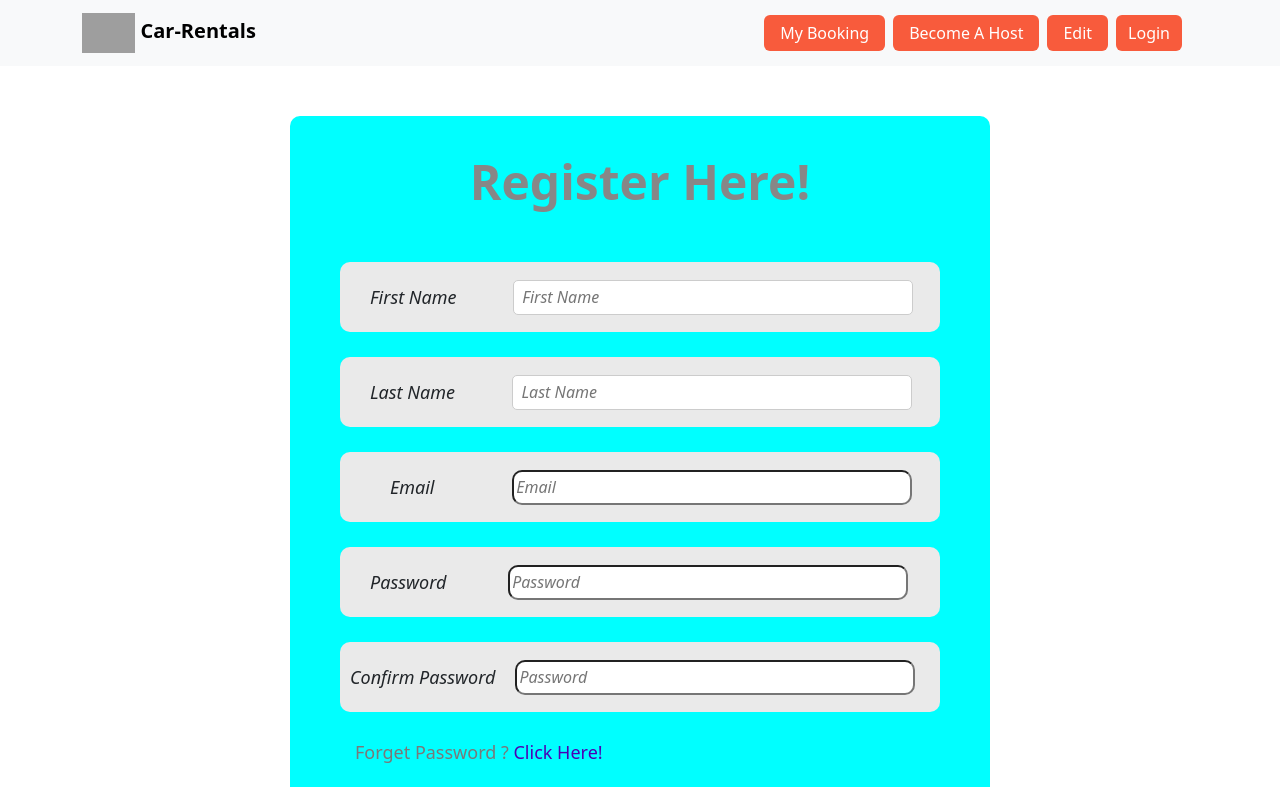
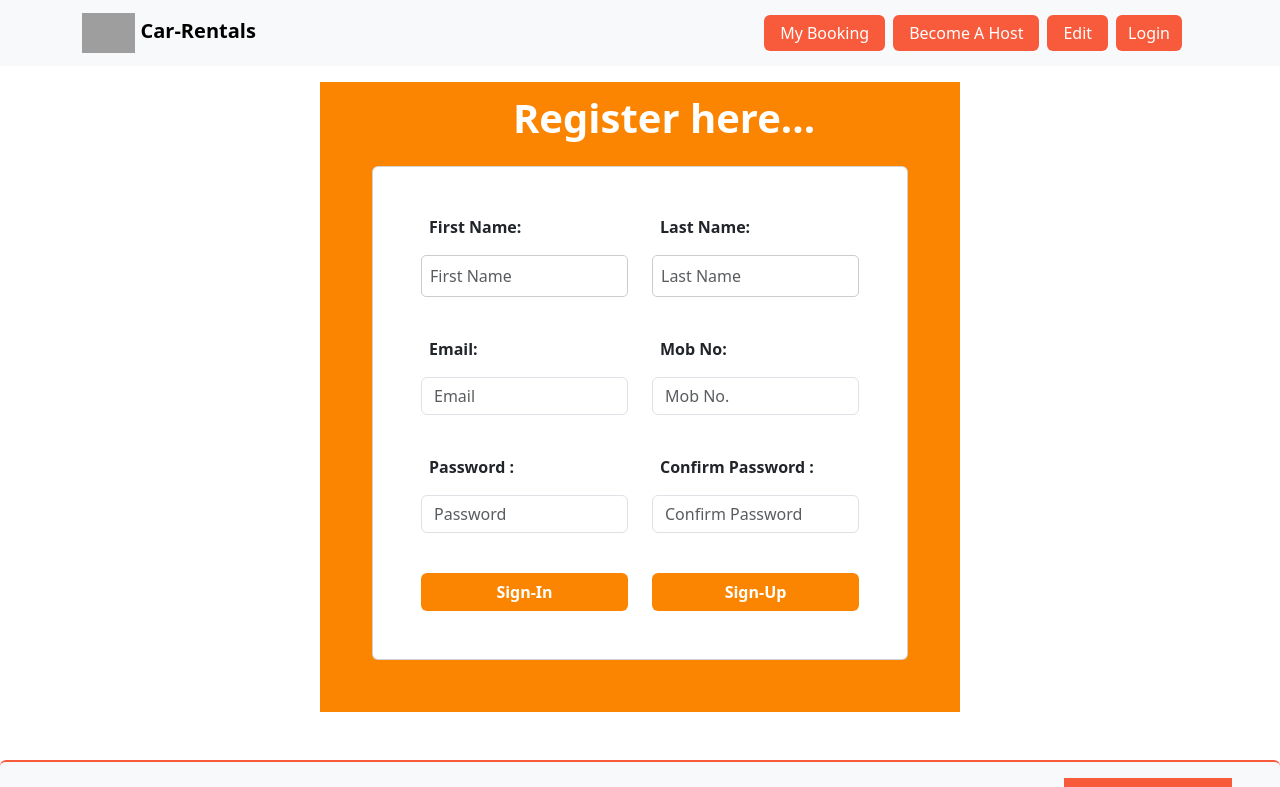
Before and after one commit to vjeet-jadhav/car_rental_system, a React (Vite) app in the folder ProjectCar/client/app/: page /user-signup in a window 1280 px wide. Shown: the top 787 px of the page. Built offline with nearby package versions, Linux system fonts and the light colour scheme; grey boxes are pictures that could not be loaded.

Commit message:
signup styling done

```diff
--- a/ProjectCar/client/app/src/App.jsx
+++ b/ProjectCar/client/app/src/App.jsx
@@ -28,7 +28,7 @@ function App() {
           <Route path="admin" element={<AdminContainer></AdminContainer>}>
             <Route path="restrict" element={<CarList />}></Route>
             <Route path="edit" element={<Profile />} />
-            <Route path="schedule" element={<ScheduleAgenet />} />
+            <Route index element={<ScheduleAgenet />} />
             <Route path="register" element={<RegisterAgent></RegisterAgent>}></Route>
           </Route>
 
--- a/ProjectCar/client/app/src/Components/Footer.jsx
+++ b/ProjectCar/client/app/src/Components/Footer.jsx
@@ -5,9 +5,8 @@ function Footer() {
         <div>
             <footer>
                 <div
-                    className="d-flex mt-5 py-3 rounded justify-content-between align-items-center px-3 px-lg-5 flex-wrap w-100"
-                    style={{ backgroundColor: 'salmon',position:'relative',bottom:'0px',left:'0px' }}
-                >
+                    className="d-flex mt-5 py-3 rounded justify-content-between align-items-center px-3 px-lg-5 flex-wrap w-100 bg-body-tertiary "
+                    style={{ borderTop: '2px solid rgba(248, 91, 60, 1)' }}     >
                     {/* Brand Name */}
                     <div>
                         <h1 className="m-0" style={{cursor: 'pointer'}}>CarServices</h1>
--- a/ProjectCar/client/app/src/Components/Login.jsx
+++ b/ProjectCar/client/app/src/Components/Login.jsx
@@ -4,21 +4,20 @@ import { Link } from 'react-router-dom';
 
 function Login() {
   return (
-    <div style={{ backgroundColor: '#fb8500',maxWidth:'75%' }} className="container p-4 app-background mt-5">
+    <div style={{ backgroundColor: '#fb8500' }} className="container  app-background mt-3 w-75">
 
       <div className="row" >
 
         {/* Left Section */}
         <div className="col-md-6 d-flex flex-column justify-content-center text-center text-md-start">
-          {/* <img src='/Image/login.png' width="400" style={{ width :'350px', border: '2px solid #fff' , marginLeft: '100px'}}></img> */}
           <img src='/Image/login.png' width="400" style={{ width: '350px', marginLeft: '100px' }}></img>
-          <h1 style={{ color: '#fff' }} className=" fw-bold my-5 px-3 ">
+          <h1 style={{ color: '#fff' }} className=" fw-bold my-1 text-center  ">
             <span className="ms-5" >Welcome Back User...</span>
           </h1>
         </div>
 
         {/* Right Section */}
-        <div className="col-md-4 position-relative">
+        <div className="col-md-4 position-relative ">
 
           <div className="shape shape-1"></div>
           <div className="shape shape-2"></div>
@@ -56,9 +55,9 @@ function Login() {
                 </label>
               </div>
 
-              <button style={{ backgroundColor: '#fb8500', color: '#fff' }} className="btn  w-100 mb-4 fw-bold">Log-In</button>
-              <p className="text-center" d-flex justify-content-center gap-3>or</p>
-              <Link to="/user-signup" style={{ backgroundColor: '#fb8500', color: '#fff' }} className="btn  w-100 mb-4 fw-bold">Sign-Up</Link>
+              <button style={{ backgroundColor: '#fb8500', color: '#fff' }} className="btn  w-100 mb-2 fw-bold">Log-In</button>
+              {/* <p className="text-center" d-flex justify-content-center gap-3>or</p> */}
+              <Link to="/user-signup" style={{ backgroundColor: '#fb8500', color: '#fff' }} className="btn  w-100 mb-1 fw-bold">Sign-Up</Link>
 
 
             </div>
--- a/ProjectCar/client/app/src/Screens/Admin/AdminNav.jsx
+++ b/ProjectCar/client/app/src/Screens/Admin/AdminNav.jsx
@@ -38,11 +38,11 @@ function AdminNav() {
           </ul>
 
           <div className="d-flex align-items-center">
+            <Link to="/admin" className="btn btn-primary px-3 me-2" style={{backgroundColor:'rgba(248, 91, 60, 1)' , border:'none'}}>
+              Schedule Agent
+            </Link>
             <Link to="/admin/register" className="btn btn-primary px-3 me-2" style={{backgroundColor:'rgba(248, 91, 60, 1)' , border:'none'}}>
               Register Agent
-            </Link>
-            <Link to="/admin/schedule" className="btn btn-primary px-3 me-2" style={{backgroundColor:'rgba(248, 91, 60, 1)' , border:'none'}}>
-              Schedule Agent
             </Link>
             <Link to="/admin/restrict" className="btn btn-primary px-3 me-2" style={{backgroundColor:'rgba(248, 91, 60, 1)' , border:'none'}}>
               Cars & Users
--- a/ProjectCar/client/app/src/Screens/Client/Signup.jsx
+++ b/ProjectCar/client/app/src/Screens/Client/Signup.jsx
@@ -1,49 +1,66 @@
-import '../../assets/Signup.css'
+import "../../assets/Signup.css";
+import { Link } from 'react-router-dom';
+
 
 function Signup() {
-    return (
-        <div className="main">
-            <div className='header'>
-                <div className='text'>Register Here!</div>
-                <div className='underline'></div>
-            </div>
-            <div className="fields">
-                <div className="field">
-                    <label htmlFor="fname" className='lables'>First Name</label>
-                    <input type="text" placeholder="First Name" className="inputs" id="fname"/>
+  return (
+    <div
+      className="container app-background  w-50 p-1 mt-3"
+      style={{ backgroundColor: "#fb8500" }}
+    >
+
+      <h1 style={{ color: "#fff" }} className=" fw-bold my-2 text-center  ">
+        <span className="ms-5">Register here...</span>
+      </h1>
+
+     <div className="card t my-4 mx-5 mb-5 ">
+        <div className="py-5 px-5">
+
+            <div className="row">
+                <div className="col-6 mb-3">
+                  <label className="form-check-label ms-2 mb-3 fw-bold" htmlFor="firstname" >First Name:</label>
+                  <input type="text" id="firstname" className="form-control mb-4" placeholder="First Name"/>
+                </div>
+                <div className="col-6 mb-3">
+                   <label className="form-check-label ms-2 mb-3 fw-bold" htmlFor="lastname" >Last Name:</label>
+                   <input type="text" id="lastname" className="form-control mb-4" placeholder="Last Name"/>
                 </div>
             </div>
-            <div className="fields">
-                <div className="field">
-                    <label htmlFor="lname" className='lables'>Last Name</label>
-                    <input type="text" placeholder="Last Name" className="inputs" id="lname"/>
+
+            <div className="row">
+                <div className="col-6 mb-3">
+                  <label className="form-check-label ms-2 mb-3 fw-bold" htmlFor="email">  Email:</label>
+                  <input   type="email"   id="email" className="form-control mb-4" placeholder="Email" />
+                </div>
+                <div className="col-6 mb-3">
+                   <label className="form-check-label ms-2 mb-3 fw-bold" htmlFor="mobno" >Mob No:</label>
+                   <input type="tel" id="mobno" className="form-control mb-4" placeholder="Mob No."/>
                 </div>
             </div>
-            <div className="fields">
-                <div className="field">
-                    <label htmlFor="email" className='mail'>Email</label>
-                    <input type="email" placeholder="Email" className="inputs" id="email"/>
+
+            <div className="row">
+                <div className="col-6 mb-3">
+                  <label className="form-check-label ms-2 mb-3 fw-bold" htmlFor="pass"> Password :</label>
+                  <input type="password" id='pass' className="form-control mb-4" placeholder="Password" />
+                </div>
+                <div className="col-6 mb-3">
+                  <label className="form-check-label ms-2 mb-3 fw-bold" htmlFor="confpass">  Confirm Password :</label>
+                  <input type="password" id='confpass' className="form-control mb-4" placeholder="Confirm Password" />
                 </div>
             </div>
-            <div className="fields">
-                <div className="field">
-                    <label htmlFor="pass" className='lables'>Password</label>
-                    <input type="password" placeholder="Password" className="inputs" id="pass"/>
+
+            <div className="row">
+                <div className="col-6 ">
+                  <Link to="/user-login" style={{ backgroundColor: '#fb8500', color: '#fff' }} className="btn  w-100  fw-bold">Sign-In</Link>
+                </div>
+                <div className="col-6 ">
+                 <Link to="/user-signup" style={{ backgroundColor: '#fb8500', color: '#fff' }} className="btn  w-100 fw-bold">Sign-Up</Link>
                 </div>
             </div>
-            <div className="fields">
-                <div className="field">
-                    <label htmlFor="cnfpass" className='cfn'>Confirm Password</label>
-                    <input type="password" placeholder="Password" className="cfninp" id="cnfpass"/>
-                </div>
-            </div>
-            <div className="forgot-password">Forget Password ? <span>Click Here!</span></div>
-            <div className="submit-container">
-                <div className="submit">Signup</div>
-                <div className="submit">Login</div>
-            </div>
         </div>
-    );
+      </div>
+    </div>
+  );
 }
 
-export default Signup
+export default Signup;
--- a/ProjectCar/client/app/src/Screens/Host/Register.jsx
+++ b/ProjectCar/client/app/src/Screens/Host/Register.jsx
@@ -3,13 +3,13 @@ import './Register.css'
 function Register() {
   return (
     <div className="host-container" >
-      <header className="host-navbar">
+      {/* <header className="host-navbar">
         <div className="logo">Aapli Car</div>
         <div className="nav-buttons">
           <button>Home</button>
           <button>Profile</button>
         </div>
-      </header>
+      </header> */}
 
       <div className="main-section">
         <h2>Host Your Car...</h2>
```
